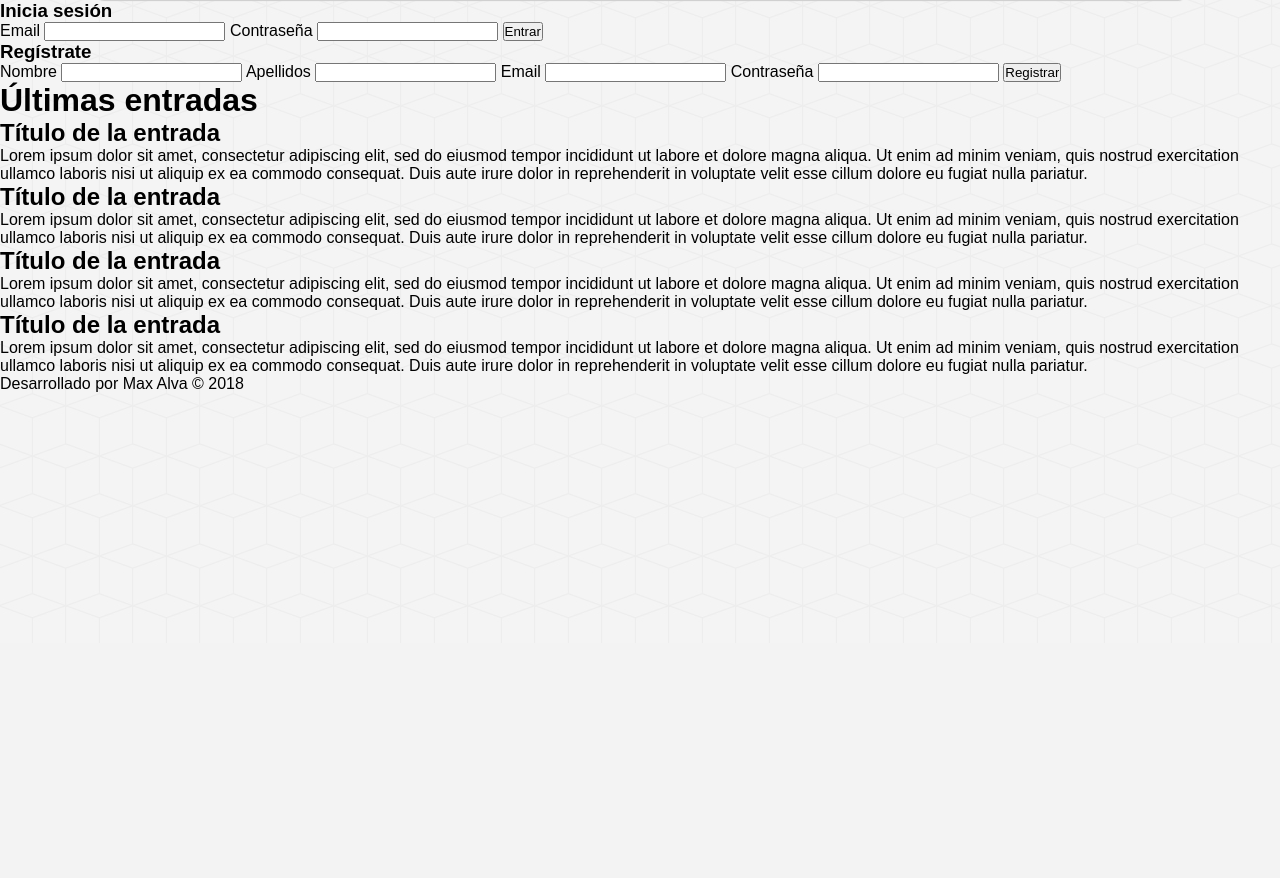
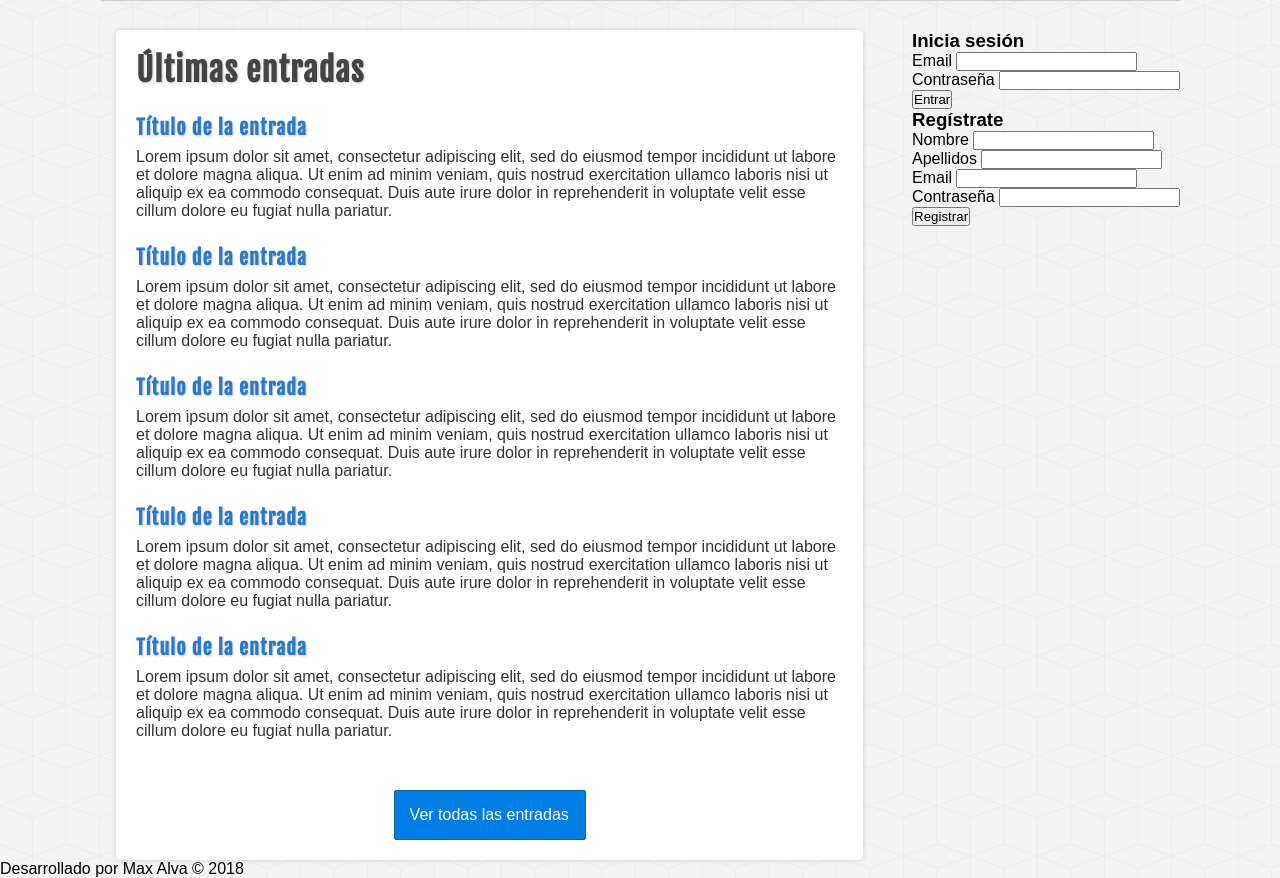
Before and after one commit to alvag/blog-php, a PHP site: page / in a window 1280 px wide. Shown: the part 157-1035 px from the top of the page. Before the commit the page ends 549 px from the top, so only its background shows below. Run offline with PHP 8.4, Linux system fonts and the light colour scheme.

Commit message:
Estilos del contenido principal

```diff
--- a/assets/css/styles.css
+++ b/assets/css/styles.css
@@ -90,3 +90,67 @@ header {
 /* end menu */
 
 /* end header */
+
+/* start container */
+.container {
+    width: 85%;
+    margin: 30px auto 30px auto;
+}
+
+/* start sidebar */
+.sidebar {
+    float: right;
+    width: 25%;
+}
+/* end sidebar */
+
+.main {
+    float: left;
+    width: 65%;
+    background:white;
+    border-radius: 5px;
+    box-shadow: 0px 0px 5px #ccc;
+    margin-left: 20px;
+    padding: 20px;
+    overflow: hidden;
+}
+
+.main a {
+    color: #333333;
+}
+
+.main h1 {
+    font-size: 32px;
+    color: #444;
+    letter-spacing: 1px;
+    text-shadow: 1px 1px 2px #ccc;
+    font-family: "fajala";
+}
+
+.main h2{
+    font-size: 20px;
+    color: #2979CD;
+    text-shadow: 1px 1px 2px #ccc;
+    letter-spacing: 1px;
+    font-family: "fajala";
+    margin-top: 25px;
+}
+
+.main p{
+    margin-top: 8px;
+}
+
+.more a{
+    display: block;
+    border-radius: 2px;
+    padding: 15px;
+    color:white;
+    background: #007ee5;
+    border: 1px solid #156785;
+    cursor:pointer;
+    width: 160px;
+    margin: 50px auto 0 auto;
+}
+
+
+/* end container */
--- a/index.php
+++ b/index.php
@@ -76,28 +76,49 @@
             <h1>Últimas entradas</h1>
 
             <article class="post">
+                <a href="">
                     <h2>Título de la entrada</h2>
                     <p>Lorem ipsum dolor sit amet, consectetur adipiscing elit, sed do eiusmod tempor incididunt ut labore et dolore magna aliqua. Ut enim ad minim veniam, quis nostrud exercitation ullamco laboris nisi ut aliquip ex ea commodo consequat. Duis aute irure dolor in reprehenderit in voluptate velit esse cillum dolore eu fugiat nulla pariatur.</p>
+                </a>
             </article>
 
             <article class="post">
+                <a href="">
                     <h2>Título de la entrada</h2>
                     <p>Lorem ipsum dolor sit amet, consectetur adipiscing elit, sed do eiusmod tempor incididunt ut labore et dolore magna aliqua. Ut enim ad minim veniam, quis nostrud exercitation ullamco laboris nisi ut aliquip ex ea commodo consequat. Duis aute irure dolor in reprehenderit in voluptate velit esse cillum dolore eu fugiat nulla pariatur.</p>
+                </a>
             </article>
 
             <article class="post">
+                <a href="">
                     <h2>Título de la entrada</h2>
                     <p>Lorem ipsum dolor sit amet, consectetur adipiscing elit, sed do eiusmod tempor incididunt ut labore et dolore magna aliqua. Ut enim ad minim veniam, quis nostrud exercitation ullamco laboris nisi ut aliquip ex ea commodo consequat. Duis aute irure dolor in reprehenderit in voluptate velit esse cillum dolore eu fugiat nulla pariatur.</p>
+                </a>
             </article>
 
             <article class="post">
+                <a href="">
                     <h2>Título de la entrada</h2>
                     <p>Lorem ipsum dolor sit amet, consectetur adipiscing elit, sed do eiusmod tempor incididunt ut labore et dolore magna aliqua. Ut enim ad minim veniam, quis nostrud exercitation ullamco laboris nisi ut aliquip ex ea commodo consequat. Duis aute irure dolor in reprehenderit in voluptate velit esse cillum dolore eu fugiat nulla pariatur.</p>
+                </a>
             </article>
+
+            <article class="post">
+                <a href="">
+                    <h2>Título de la entrada</h2>
+                    <p>Lorem ipsum dolor sit amet, consectetur adipiscing elit, sed do eiusmod tempor incididunt ut labore et dolore magna aliqua. Ut enim ad minim veniam, quis nostrud exercitation ullamco laboris nisi ut aliquip ex ea commodo consequat. Duis aute irure dolor in reprehenderit in voluptate velit esse cillum dolore eu fugiat nulla pariatur.</p>
+                </a>
+            </article>
+
+            <div class="more">
+            <a href="">Ver todas las entradas</a>
+        </div>
 
         </div>
 
     </div>
+
+    <div class="clearfix"></div>
 
     <!-- start footer -->
     <footer>
```
Lines whose indentation alone changed are shown as unchanged.
